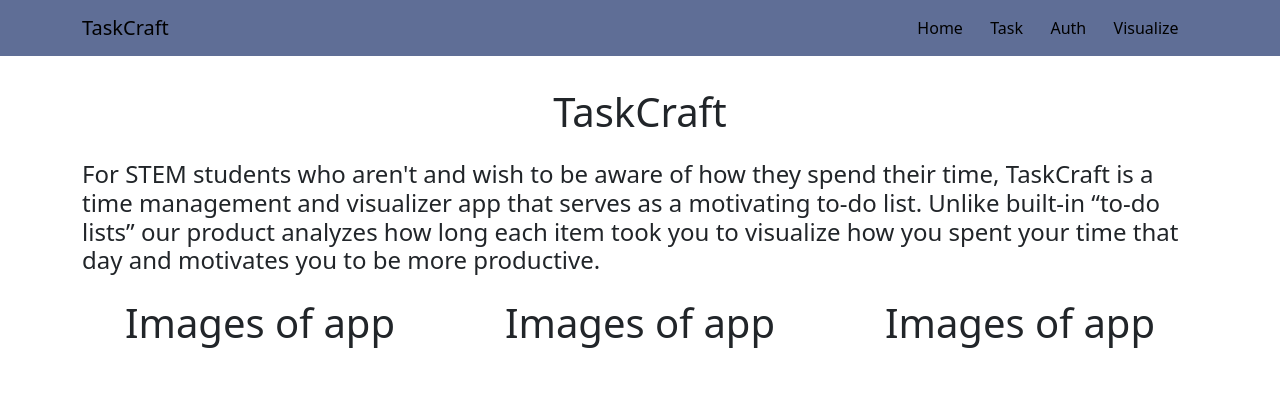
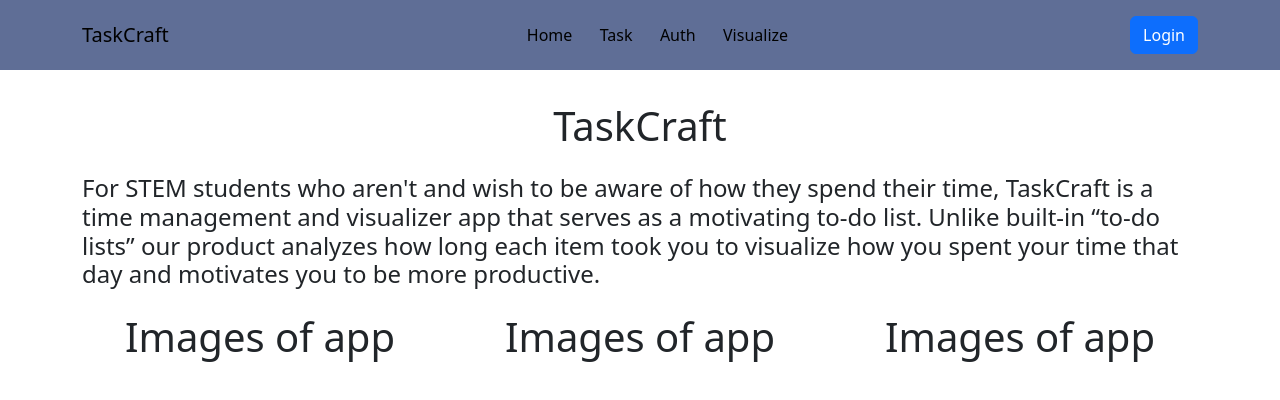
Before and after one commit to Tylermhh/404-day-visualizer-app, a React (Create React App) app in the folder packages/react-frontend/: page / in a window 1280 px wide. Shown: the top 400 px of the page. Built offline with nearby package versions, Linux system fonts and the light colour scheme.

Commit message:
ogin button

```diff
--- a/packages/react-frontend/src/components/Nav/LandingNav.tsx
+++ b/packages/react-frontend/src/components/Nav/LandingNav.tsx
@@ -1,6 +1,6 @@
 import React from 'react'
 import styles from './Nav.module.css';
-import {Container, Nav, Navbar, NavDropdown} from 'react-bootstrap';
+import { Button, Container, Nav, Navbar} from 'react-bootstrap';
 import * as data from './links.json'
 
 const linksString = JSON.stringify(data)
@@ -37,6 +37,9 @@ const LandingNav: React.FC<{}> = () => {
             <Container>
                 <Navbar.Brand href="">TaskCraft</Navbar.Brand>
                 <Links links = {links}/>
+                <Button>
+                    Login
+                </Button>
             </Container>
         </Navbar>
     )
--- a/packages/react-frontend/src/components/Nav/Nav.module.css
+++ b/packages/react-frontend/src/components/Nav/Nav.module.css
@@ -1,6 +1,6 @@
 .navbar {
     width: 100%;
-    /*height: 70px;*/
+    height: 70px;
     background: #5F6E96;
     /* border-bottom: 1px solid #555; */
     display: flex;
@@ -13,7 +13,7 @@
     font-size: x-large;
     color: black;
     cursor: pointer;
-    /*margin-left: 80px;*/
+    margin-left: 80px;
 }
 
 .links-container {
```
